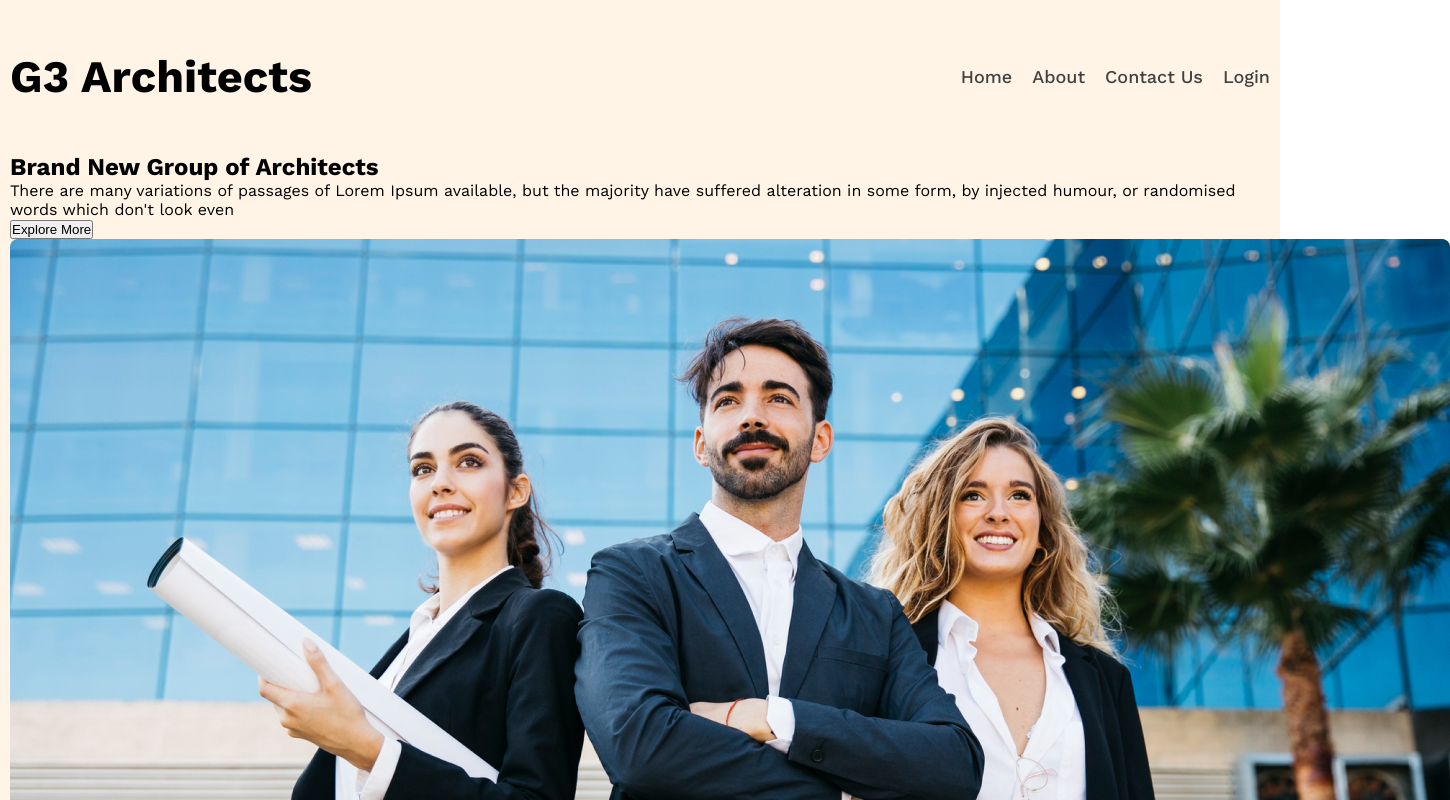
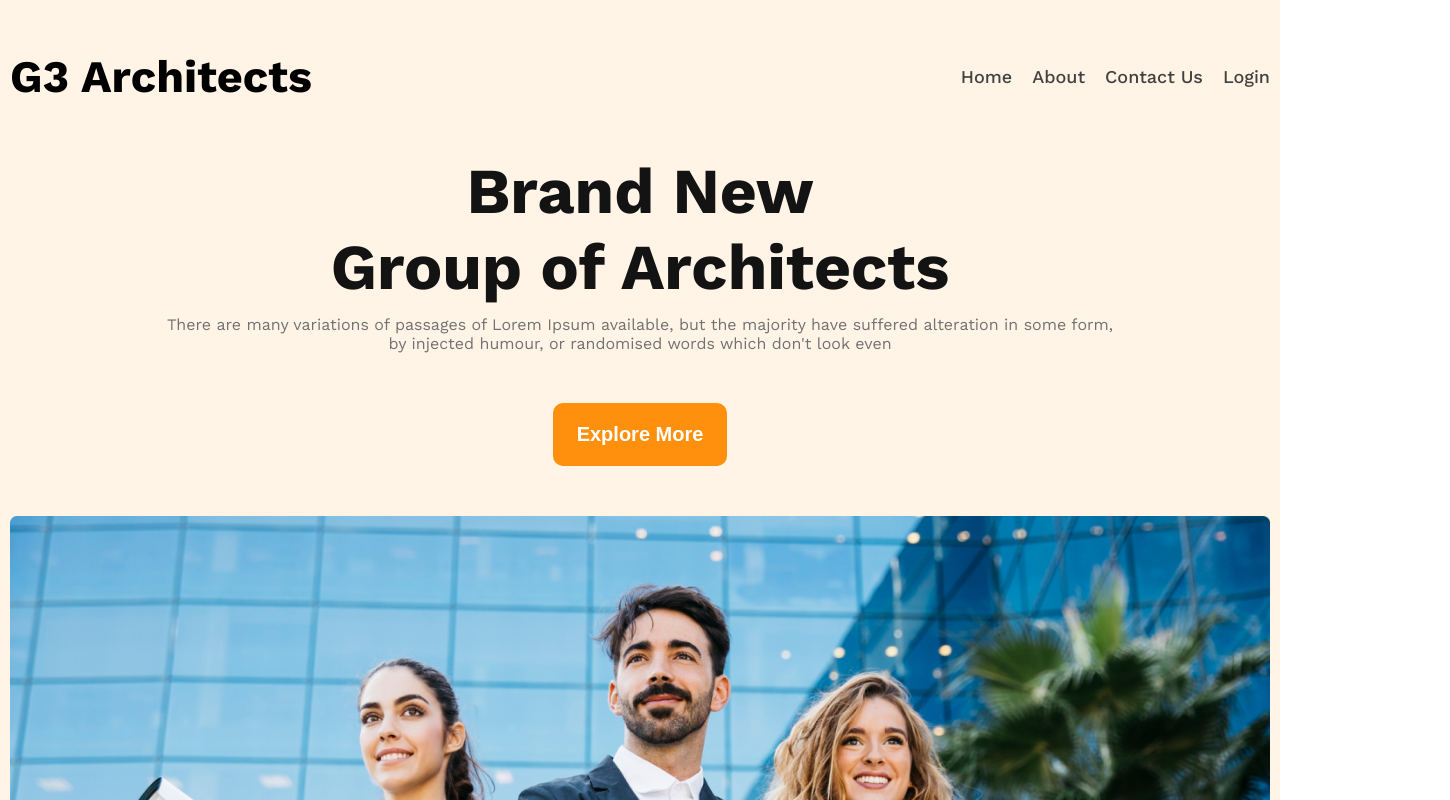
Before and after one commit to oiiemon9/g3-architects, a plain HTML site: page index.html in a window 1280 px wide. Shown: the top 800 px of the page, 1450 px wide, since content can reach past the window. Drawn offline with nearby package versions, Linux system fonts and the light colour scheme.

Commit message:
hero section compliete

```diff
--- a/index.html
+++ b/index.html
@@ -34,16 +34,19 @@
       <!-- hero Section  -->
       <section class="sidemargin">
         <div>
-          <div>
-            <h1>Brand New Group of Architects</h1>
+          <div class="hero-section-containt">
+            <h1>
+              Brand New <br />
+              Group of Architects
+            </h1>
             <p>
               There are many variations of passages of Lorem Ipsum available,
-              but the majority have suffered alteration in some form, by
-              injected humour, or randomised words which don't look even
+              but the majority have suffered alteration in some form, <br />
+              by injected humour, or randomised words which don't look even
             </p>
             <button>Explore More</button>
           </div>
-          <div>
+          <div class="hero-img-section">
             <img src="images/hero.png" alt="" />
           </div>
         </div>
--- a/styles/architects.css
+++ b/styles/architects.css
@@ -40,6 +40,37 @@
   font-weight: 500;
   color: #424242;
 }
+.hero-section-containt {
+  text-align: center;
+}
+.hero-section-containt h1 {
+  color: #131313;
+  font-size: 4rem;
+  font-weight: 700;
+}
+.hero-section-containt p {
+  margin-top: 10px;
+  color: #727272;
+  font-size: 1rem;
+}
+.hero-section-containt button {
+  padding: 20px 24px;
+  font-size: 1.25rem;
+  font-weight: 600;
+  color: white;
+  background-color: #ff900e;
+  border: none;
+  border-radius: 10px;
+  cursor: pointer;
+  margin: 50px 0;
+}
+.hero-img-section {
+  width: 100%;
+}
+.hero-img-section img {
+  width: 100%;
+  margin-bottom: 45px;
+}
 /* mobile responsive */
 @media screen and (max-width: 576px) {
   .navbar {
@@ -52,6 +83,9 @@
     justify-content: center;
     margin-top: 10px;
     justify-content: space-between;
+  }
+  .hero-section-containt h1 {
+    font-size: 2rem;
   }
 }
 /* tablet responsive */
@@ -66,4 +100,7 @@
     justify-content: center;
     margin-top: 10px;
   }
+  .hero-section-containt h1 {
+    font-size: 3rem;
+  }
 }
```
